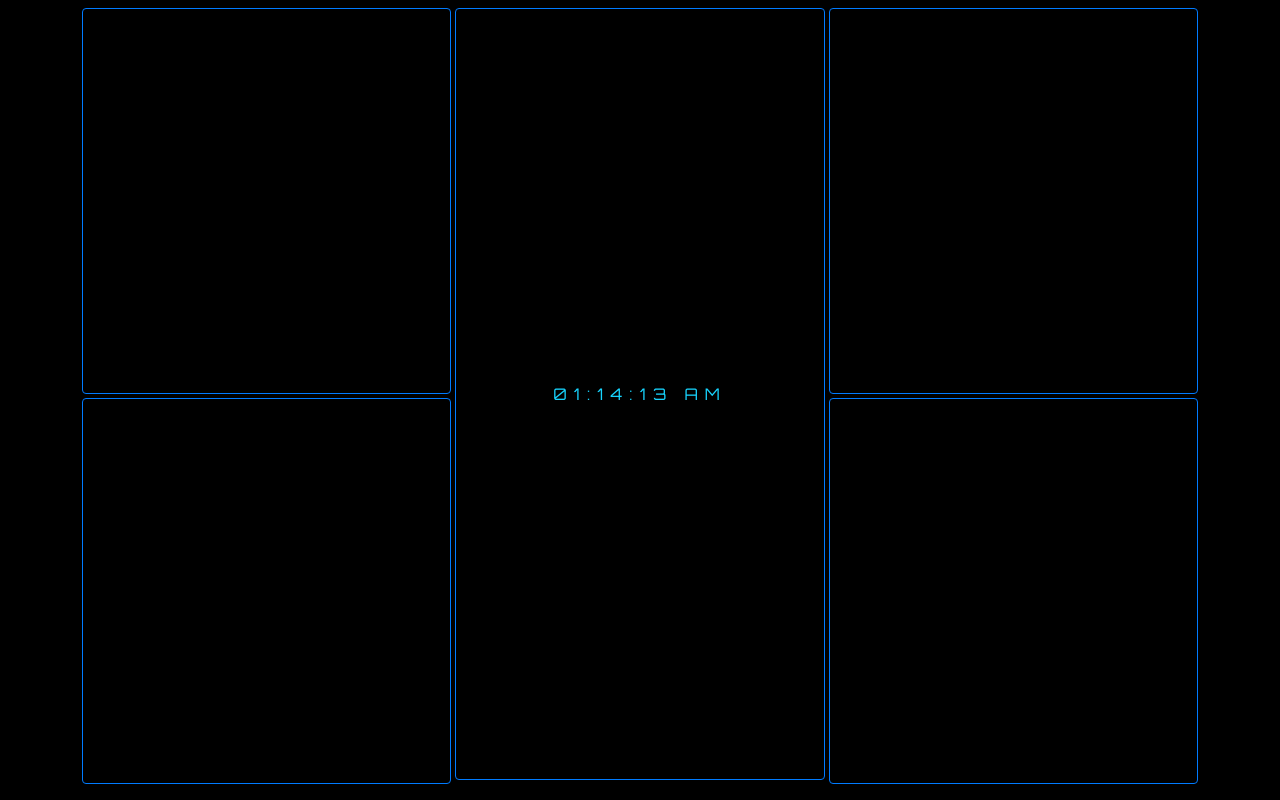
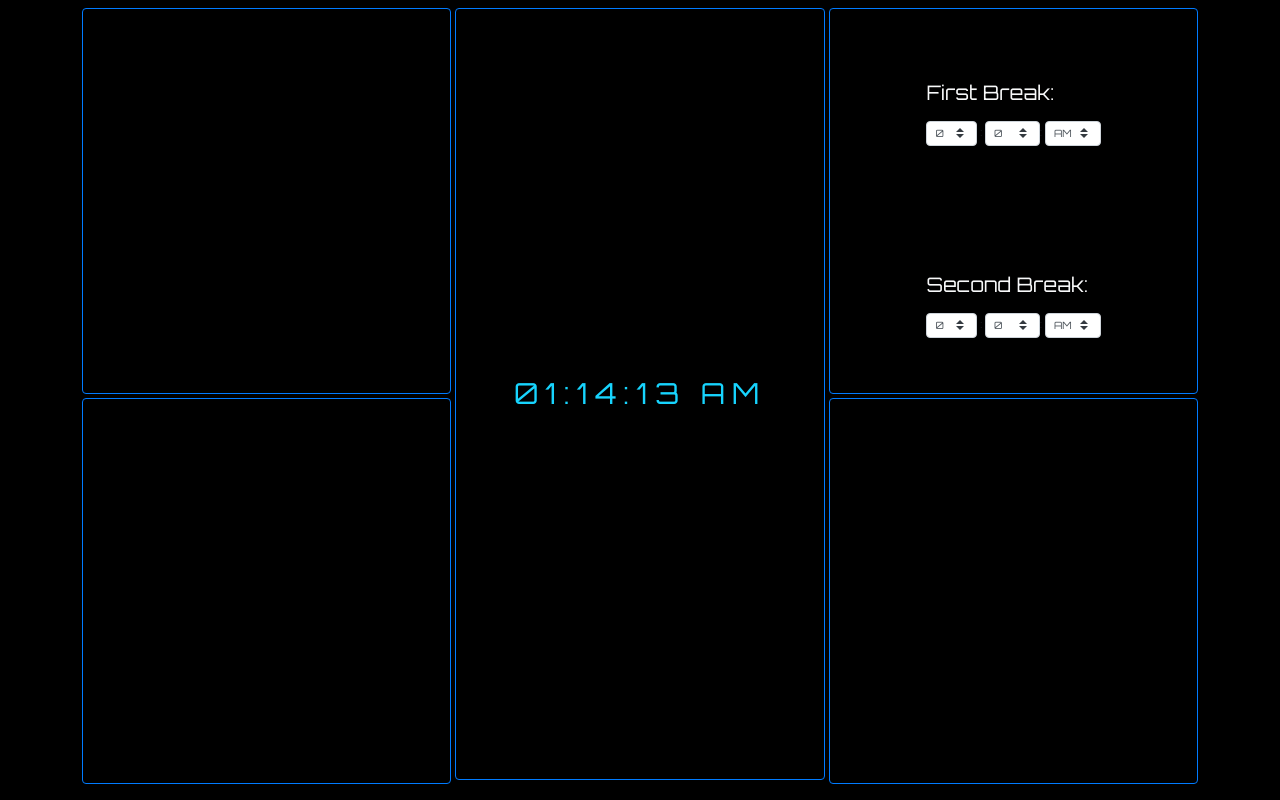
Before and after one commit to mnaserdoust/JSClock, a plain HTML site: page index.html in a window 1280 px wide. Drawn offline with nearby package versions, Linux system fonts and the light colour scheme.

Commit message:
Breaks design added

```diff
--- a/index.html
+++ b/index.html
@@ -18,9 +18,70 @@
                 <div class="col border border-primary rounded ">
                     <div id="currentClock" class="clock text-nowrap" onload="currentTime"></div>
                 </div>
-                <div class="col mx-1">
-                    <div class="row border border-primary rounded h-50">
-
+                <div class="col mx-1 break">
+                    <div class="row border border-primary rounded h-50 " siz="5">
+                        <div class="row w-100 m-2 ">
+                            <div class="center-block">
+                                <p ><h5 class="text-light ">First Break:</h5></p>
+                                <select class="custom-select custom-select-sm w-auto ">
+                                    <option value="0" selected>0</option>
+                                    <option value="1">1</option>
+                                    <option value="2">2</option>
+                                    <option value="3">3</option>
+                                    <option value="4">4</option>
+                                    <option value="5">5</option>
+                                    <option value="6">6</option>
+                                    <option value="7">7</option>
+                                    <option value="8">8</option>
+                                    <option value="9">9</option>
+                                    <option value="10">10</option>
+                                    <option value="11">11</option>
+                                    <option value="12">12</option>
+                                </select>
+                                :
+                                <select class="custom-select custom-select-sm w-auto">
+                                    <option value="0" selected>0</option>
+                                    <option value="15">15</option>
+                                    <option value="30">30</option>
+                                    <option value="45">45</option>
+                                </select>:
+                                <select class="custom-select custom-select-sm w-auto">
+                                    <option value="0" selected>AM</option>
+                                    <option value="12">PM</option>
+                                </select>
+                            </div>
+                        </div>
+                        <div class="row w-100 m-2">
+                            <div class="center-block">
+                            <p ><h5 class="text-light ">Second Break:</h5></p>
+                            <select class="custom-select custom-select-sm w-auto">
+                                <option value="0" selected>0</option>
+                                <option value="1">1</option>
+                                <option value="2">2</option>
+                                <option value="3">3</option>
+                                <option value="4">4</option>
+                                <option value="5">5</option>
+                                <option value="6">6</option>
+                                <option value="7">7</option>
+                                <option value="8">8</option>
+                                <option value="9">9</option>
+                                <option value="10">10</option>
+                                <option value="11">11</option>
+                                <option value="12">12</option>
+                            </select>
+                            :
+                            <select class="custom-select custom-select-sm w-auto">
+                                <option value="0" selected>0</option>
+                                <option value="15">15</option>
+                                <option value="30">30</option>
+                                <option value="45">45</option>
+                            </select>:
+                            <select class="custom-select custom-select-sm w-auto">
+                                <option value="0" selected>AM</option>
+                                <option value="12">PM</option>
+                            </select>
+                            </div>
+                        </div>
                     </div>
                     <div class="row border border-primary rounded mt-1 h-50">
 
--- a/style.css
+++ b/style.css
@@ -1,6 +1,7 @@
 body{
     background: black !important;
     font-family: 'Orbitron', sans-serif !important;
+    font-size: 29px !important;
 }
 .clock{
     position: absolute;
@@ -12,10 +13,21 @@ body{
 
     letter-spacing: 7px;
 }
-.cCenter{
+.break{
+    font-size: x-small !important;
+}
+select{
+    font-size: x-small !important;
+}
+.center-block {
 
+        margin-left:auto;
+        margin-right:auto;
+        margin-top: auto;
+        margin-bottom: auto;
+        display:block;
 
-}
+ }
 .personal{
 
 }
```
